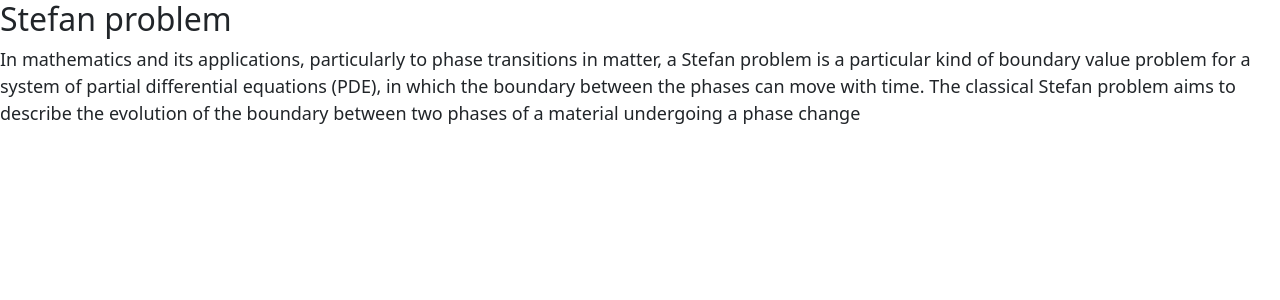
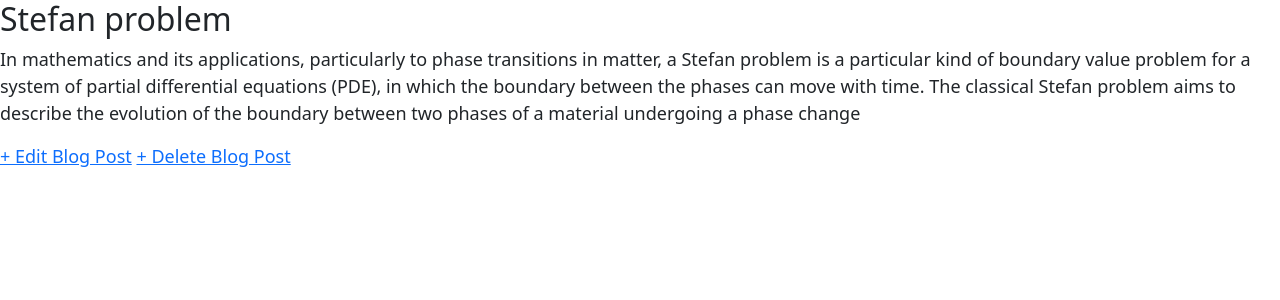
Before and after one commit to natarovvar/django-blog-posts-website, a Django app: a page that uses templates/blog_detail.html in a window 1280 px wide. Shown: the top 300 px of the page. Run offline with Django 4.2, Linux system fonts and the light colour scheme; data comes from the database, SQL or seed files in the repository; both versions use the stored data as it was after the commit; some libraries are stand-ins or nearby versions.

Commit message:
add create, edit , delete blog

```diff
--- a/posts/models.py
+++ b/posts/models.py
@@ -1,5 +1,5 @@
 from django.db import models
-
+from django.urls import reverse
 
 class Post(models.Model):
     text = models.TextField()
@@ -18,3 +18,6 @@ class Blog(models.Model):
     def __str__(self):
         "-----"
         return self.title
+
+    def get_absolute_url(self):
+        return reverse('blog_detail', args = [str(self.id)])
--- a/posts/urls.py
+++ b/posts/urls.py
@@ -7,4 +7,7 @@ urlpatterns = [
    # path('forum/', views.MessageBoardPageView.as_view(), name = 'forum'),
     path('forum/', views.BlogListView.as_view(), name = 'forum'),
     path('forum/<int:pk>/',views.BlogDetailView.as_view(), name = 'blog_detail'),
+    path('forum/new/',views.BlogCreateView.as_view(), name = 'post_new'),
+    path('forum/<int:pk>/edit/',views.BlogUpdateView.as_view(), name = 'blog_edit'),
+    path('forum/<int:pk>/delete/',views.BlogDeleteView.as_view(), name = 'blog_delete'),
 ]
--- a/posts/views.py
+++ b/posts/views.py
@@ -1,5 +1,7 @@
 from django.shortcuts import render
 from django .views.generic import ListView, DetailView
+from django .views.generic.edit import CreateView, UpdateView, DeleteView
+from django.urls import reverse_lazy
 from .models import Post
 from .models import Blog
 
@@ -15,3 +17,18 @@ class BlogDetailView(DetailView):
     model = Blog
     template_name = 'blog_detail.html'
     context_object_name = 'detail'
+
+class BlogCreateView(CreateView):
+    model = Blog
+    template_name = 'post_new.html'
+    fields = '__all__'
+
+class BlogUpdateView(UpdateView):
+    model = Blog
+    template_name = 'blog_edit.html'
+    fields = ['title', 'body']
+
+class BlogDeleteView(DeleteView):
+    model = Blog
+    template_name = 'blog_delete.html'
+    success_url = reverse_lazy('forum')
--- a/templates/blog_detail.html
+++ b/templates/blog_detail.html
@@ -6,4 +6,7 @@
         <h2>{{ detail.title }}</h2>
         <p>{{ detail.body }}</p>
     </div>
+
+    <a href="{% url 'blog_edit' detail.pk %}"> + Edit Blog Post</a>
+    <a href="{% url 'blog_delete' detail.pk %}"> + Delete Blog Post</a>
 {% endblock content %}
--- a/templates/mb.html
+++ b/templates/mb.html
@@ -12,6 +12,9 @@
     <a href="{% url 'home' %}"> HOME</a>
     <header>
         <h1>Blog</h1>
+        <div class = 'nav-right'>
+            <a href="{% url 'post_new' %}"> + New Blog Post</a>
+        </div>
     </header>
 
     <ul>
@@ -24,4 +27,6 @@
             </div>
         {% endfor %}
     </ul>
+
+
 {% endblock %}
```
Also changed, not shown: templates/blog_delete.html (added, +11 -0 lines), templates/blog_edit.html (added, +11 -0 lines), templates/post_new.html (added, +13 -0 lines), db.sqlite3.
